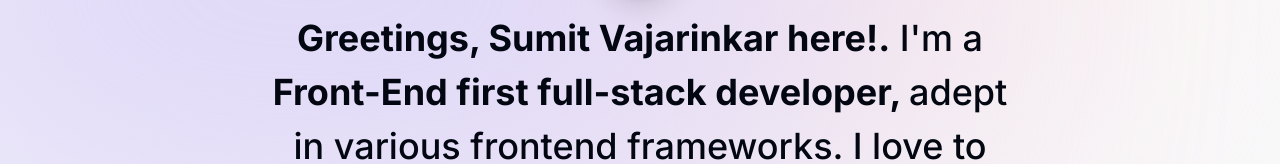
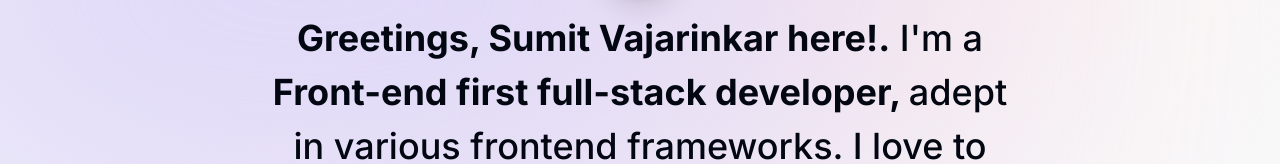
Before and after one commit to sumitvajarinkar/portfolio, a Next.js app: page / in a window 1280 px wide. Shown: the part 245-409 px from the top of the page. Built offline with nearby package versions, Linux system fonts and the light colour scheme; no server answers.

Commit message:
Fix typo in introduction text

```diff
--- a/components/intro.tsx
+++ b/components/intro.tsx
@@ -67,7 +67,7 @@ export default function Intro() {
         initial={{ opacity: 0, y: 100 }}
         animate={{ opacity: 1, y: 0 }}
       >
-        <span className="font-bold">Greetings, Sumit Vajarinkar here!.</span> I'm a <span className="font-bold">Front-End first full-stack developer, </span>adept in various frontend frameworks. I love to build, debug user-centric <span className="italic">web applications,</span> with a special focus on {" "}
+        <span className="font-bold">Greetings, Sumit Vajarinkar here!.</span> I'm a <span className="font-bold">Front-end first full-stack developer, </span>adept in various frontend frameworks. I love to build, debug user-centric <span className="italic">web applications,</span> with a special focus on {" "}
         <span className="underline"><a rel="stylesheet" target="_blank" href="https://react.dev/">
           React.JS</a></span>.
       </motion.h1>
```
